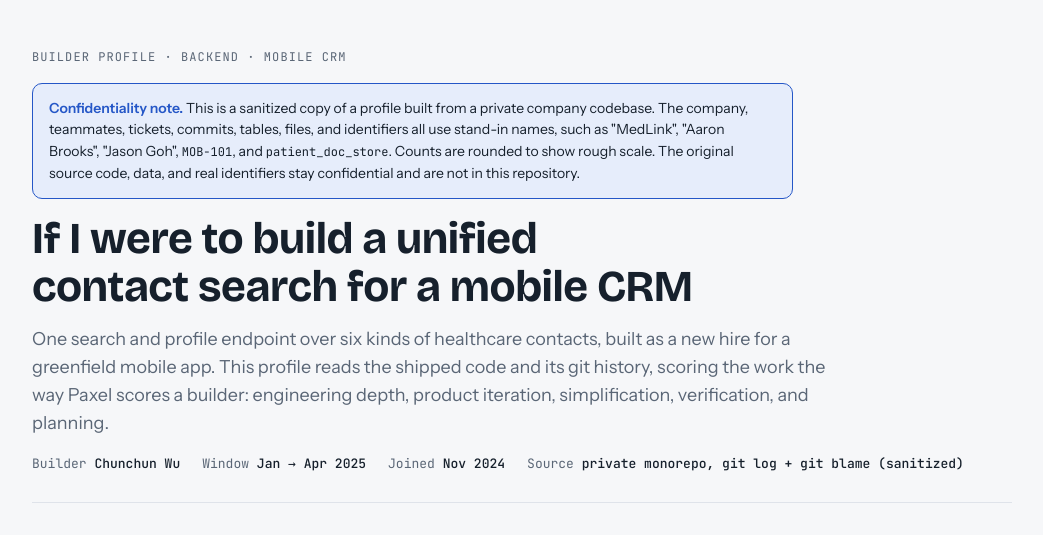
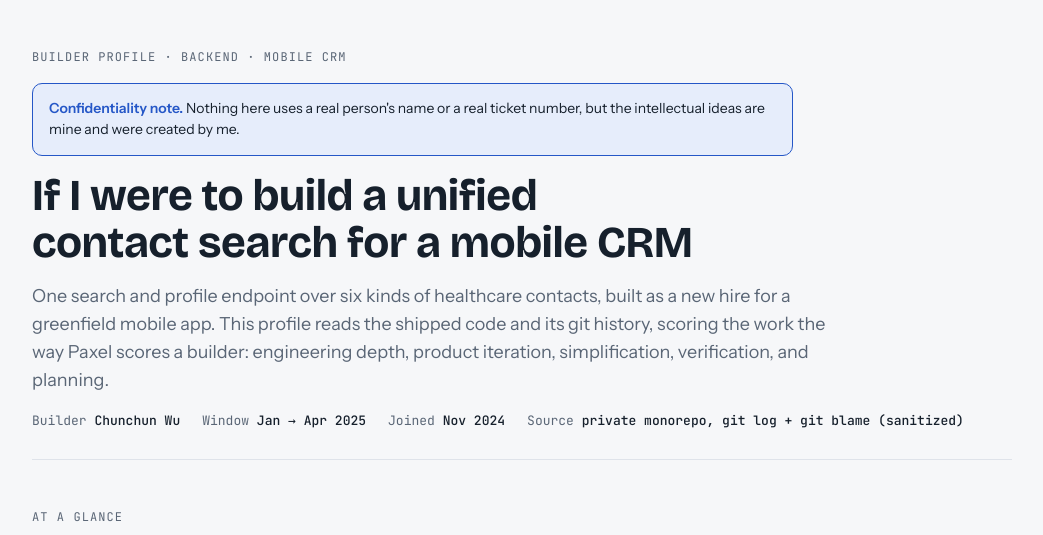
Before and after one commit to chuns-wuu/if-i-were-to-create-a-mobile-search, a plain HTML site: page index.html in a window 1280 px wide. Shown: the top 535 px of the page, without its empty margins (118-1161 px from the left). Drawn offline with nearby package versions, Linux system fonts and the light colour scheme.

Commit message:
Update confidentiality note on the report and README
Co-Authored-By: Claude Opus 5.5 <noreply@anthropic.com>

```diff
--- a/index.html
+++ b/index.html
@@ -118,7 +118,7 @@ footer { border-top: 1px solid var(--rule); padding-top: 20px; font-size: 13px;
 
 <header class="top">
   <span class="eyebrow">Builder profile · backend · mobile CRM</span>
-  <div class="notice" role="note"><b>Confidentiality note.</b> This is a sanitized copy of a profile built from a private company codebase. The company, teammates, tickets, commits, tables, files, and identifiers all use stand-in names, such as "MedLink", "Aaron Brooks", "Jason Goh", <code>MOB-101</code>, and <code>patient_doc_store</code>. Counts are rounded to show rough scale. The original source code, data, and real identifiers stay confidential and are not in this repository.</div>
+  <div class="notice" role="note"><b>Confidentiality note.</b> Nothing here uses a real person's name or a real ticket number, but the intellectual ideas are mine and were created by me.</div>
   <h1>If I were to build a unified contact search for a mobile CRM</h1>
   <p class="lede">One search and profile endpoint over six kinds of healthcare contacts, built as a new hire for a greenfield mobile app. This profile reads the shipped code and its git history, scoring the work the way Paxel scores a builder: engineering depth, product iteration, simplification, verification, and planning.</p>
   <div class="meta">
```
Also changed, not shown: assets/report-preview.png, 1 other file.
